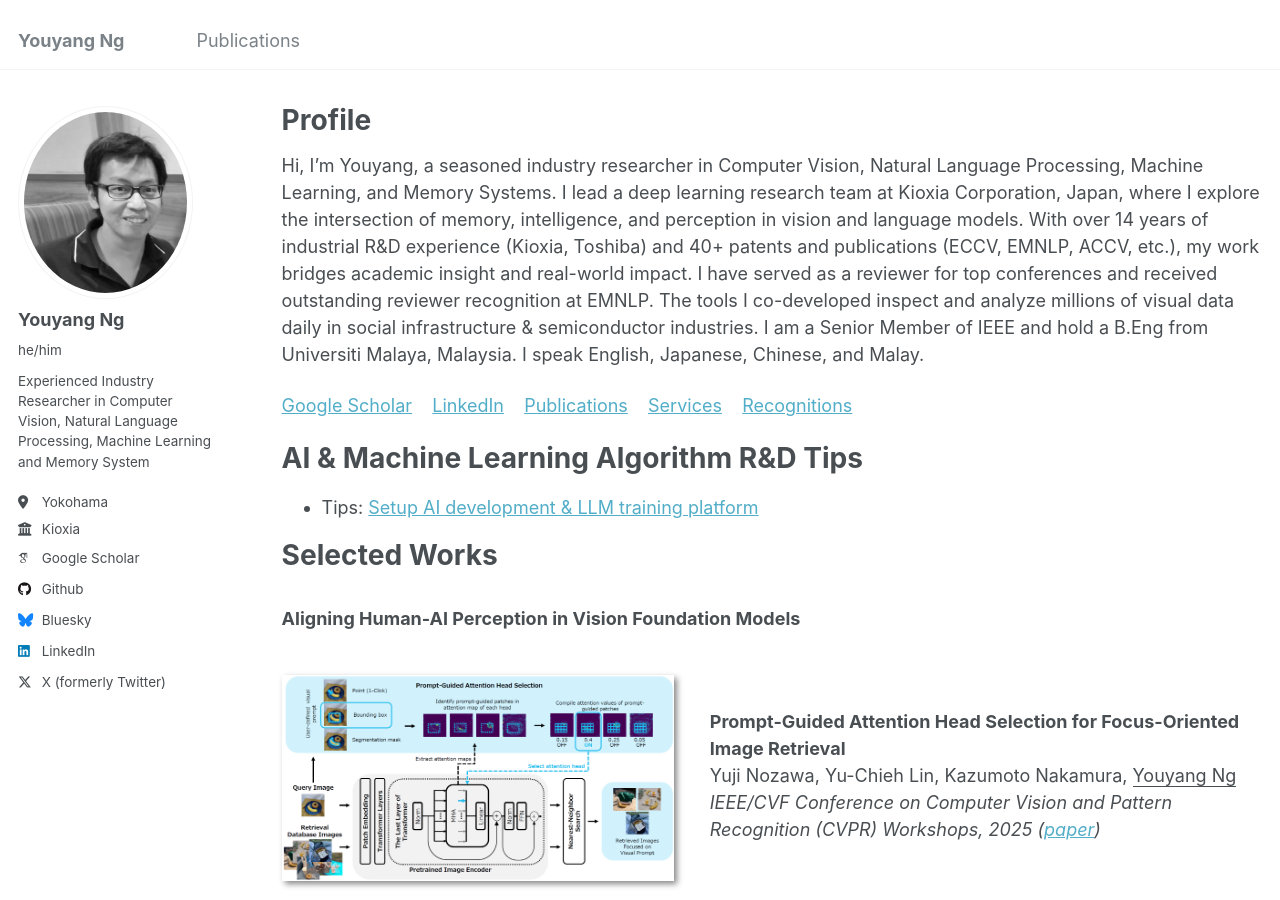
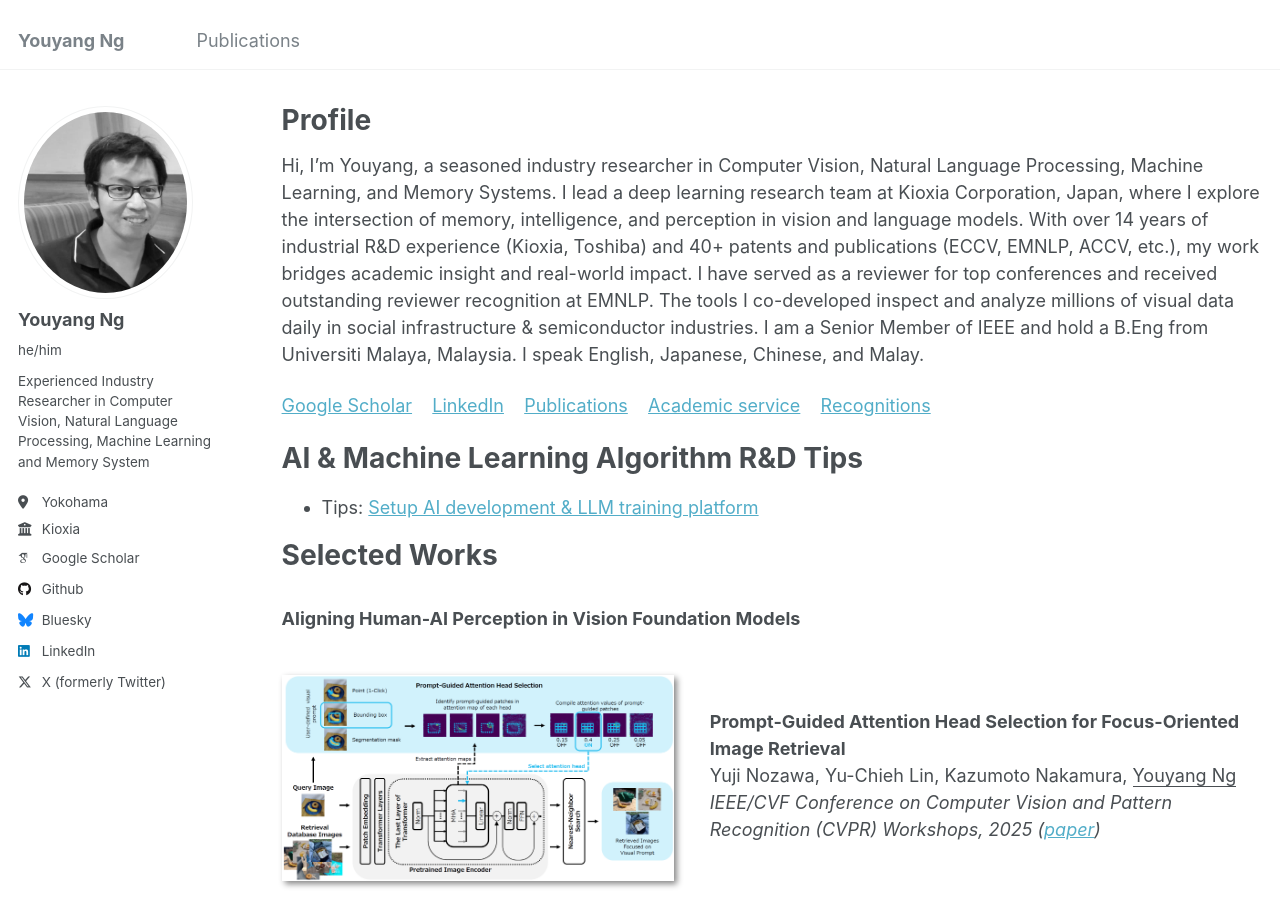
Before and after one commit to yy29/yy29.github.io, a Jekyll site: the page built from _pages/about.md, in a window 1280 px wide and 900 px high. Built offline with Jekyll 4.4.1, drawn with Linux system fonts in a browser that asks for light colours; some web fonts are replaced; some of the changed text lies outside the part shown.

Commit message:
Update about.md

```diff
--- a/_pages/about.md
+++ b/_pages/about.md
@@ -10,7 +10,7 @@ redirect_from:
 
 Hi, I’m Youyang, a seasoned industry researcher in Computer Vision, Natural Language Processing, Machine Learning, and Memory Systems. I lead a deep learning research team at Kioxia Corporation, Japan, where I explore the intersection of memory, intelligence, and perception in vision and language models. With over 14 years of industrial R&D experience (Kioxia, Toshiba) and 40+ patents and publications (ECCV, EMNLP, ACCV, etc.), my work bridges academic insight and real-world impact. I have served as a reviewer for top conferences and received outstanding reviewer recognition at EMNLP. The tools I co-developed inspect and analyze millions of visual data daily in social infrastructure & semiconductor industries. I am a Senior Member of IEEE and hold a B.Eng from Universiti Malaya, Malaysia. I speak English, Japanese, Chinese, and Malay.
 
-[Google Scholar](https://scholar.google.com/citations?user=4BGLw_QAAAAJ) &nbsp;&nbsp; [LinkedIn](https://www.linkedin.com/in/youyang-ng-55a10ab9/) &nbsp;&nbsp; [Publications](publications.md) &nbsp;&nbsp; [Services](#services) &nbsp;&nbsp; [Recognitions](#recognitions)
+[Google Scholar](https://scholar.google.com/citations?user=4BGLw_QAAAAJ) &nbsp;&nbsp; [LinkedIn](https://www.linkedin.com/in/youyang-ng-55a10ab9/) &nbsp;&nbsp; [Publications](publications.md) &nbsp;&nbsp; [Academic service](#service) &nbsp;&nbsp; [Recognitions](#recognitions)
 
 # AI & Machine Learning Algorithm R&D Tips
 * Tips: [Setup AI development & LLM training platform](https://github.com/yy29/aws-ec2-tips-llm-chat-ai)
@@ -93,9 +93,9 @@ Shuhei Iijima, Takuji Ohashi, Yu-Chieh Lin, <ins>Youyang Ng</ins>
 </div>
 </div>
 
-<a id="services"></a>
+<a id="service"></a>
 
-# Services
+# Academic Service
 * IEEE Senior Member
 * Reviewer, Association for Computational Linguistics Rolling Review (ACL ARR)
 * Reviewer, IEEE/CVF International Conference on Computer Vision (ICCV)
```
